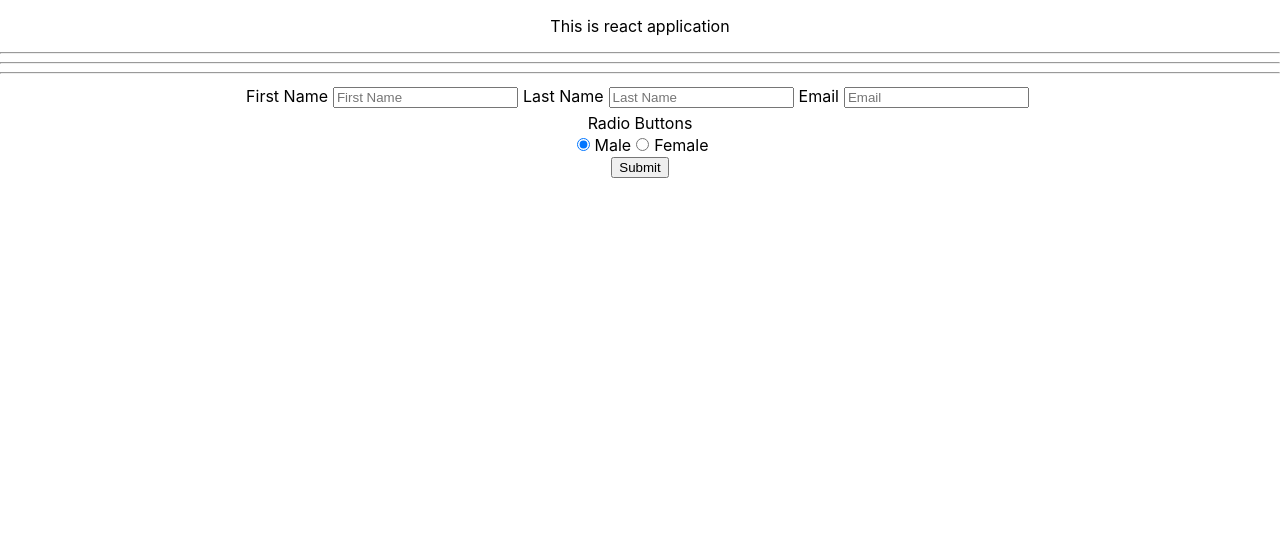
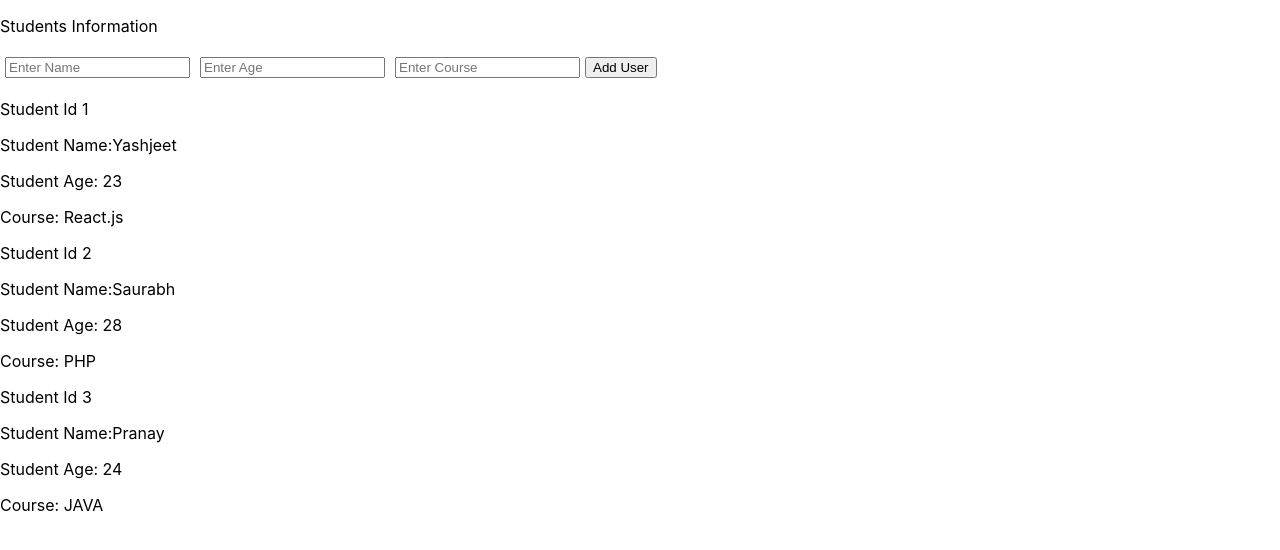
Before and after one commit to SumitDongare/velocity_react, a React (Create React App) app in the folder reactapp1/: page / in a window 1280 px wide. Shown: the top 550 px of the page. Built offline with nearby package versions, Linux system fonts and the light colour scheme.

Commit message:
studentInfo task done

```diff
--- a/reactapp1/src/App1.js
+++ b/reactapp1/src/App1.js
@@ -2,12 +2,14 @@ import React from 'react'
 import "./App.css"
 import { BindObj } from './Practice/Task1/BindObj'
 import Task2 from './Practice/Task2/Task2'
+import StudentInfo from './Practice/Task3/StudentInfo'
 
 export default function App1() {
   return (
     <div>
-      <BindObj></BindObj>
-      <Task2></Task2>
+      {/* <BindObj></BindObj> */}
+      {/* <Task2></Task2> */}
+      <StudentInfo></StudentInfo>
     </div>
   )
 }
--- /dev/null
+++ b/reactapp1/src/Practice/Task3/StudentInfo.js
@@ -0,0 +1,69 @@
+import React, { useState } from "react";
+
+export default function StudentInfo() {
+  const studentInfo = [
+    { id: 1, name: "Yashjeet", age: 23, course: "React.js" },
+    { id: 2, name: "Saurabh", age: 28, course: "PHP" },
+    { id: 3, name: "Pranay", age: 24, course: "JAVA" },
+  ];
+  const [info, setInfo] = useState(studentInfo);
+
+  const [text, setText] = useState({
+      id:'',
+      name:'',
+      age: '',
+      course:''
+  })
+
+  const onInputChange = (e)=>{
+    console.log("Input Change", e.target.value)
+    text[e.target.name] = e.target.value;
+    setText({...text})
+
+ }
+
+ const addStudents=()=>{
+    info.push({
+        "id":info.length+1,
+        "name":text.name,
+        "age":text.age,
+        "course":text.course
+
+       })
+
+       setInfo([...info]);
+
+       setText({
+        name:'',
+        age:'',
+        course:''
+      })
+
+
+
+ }
+
+
+
+  return <div>
+    <p> Students Information</p>
+
+    <input name="name" placeholder="Enter Name"  value={text.name}  onChange={onInputChange}></input>
+    <input name="age" placeholder="Enter Age"  value={text.age}  onChange={onInputChange}></input>
+    <input name="course" placeholder="Enter Course"  value={text.course}  onChange={onInputChange}></input>
+
+    <button  onClick={addStudents} >Add User</button>
+
+{info.map((val) => {
+
+        return <div key = {val.id}>
+            <p>Student Id {val.id}</p>
+            <p>Student Name:{val.name} </p>
+            <p>Student Age: {val.age}</p>
+            <p>Course: {val.course}</p>
+
+        </div>
+      })}
+
+  </div>;
+}
--- a/reactapp1/src/index.js
+++ b/reactapp1/src/index.js
@@ -8,8 +8,8 @@ import reportWebVitals from './reportWebVitals';
 const root = ReactDOM.createRoot(document.getElementById('root'));
 root.render(
   <React.StrictMode>
-    <App />
-    {/* <App1 /> */}
+    {/* <App /> */}
+    <App1 />
 
   </React.StrictMode>
 );
```
